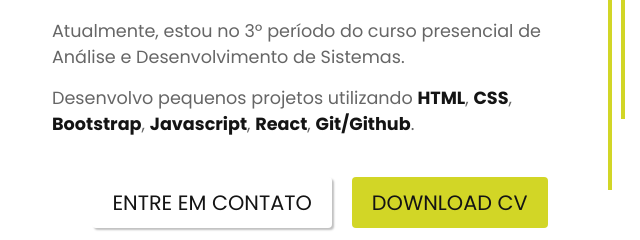
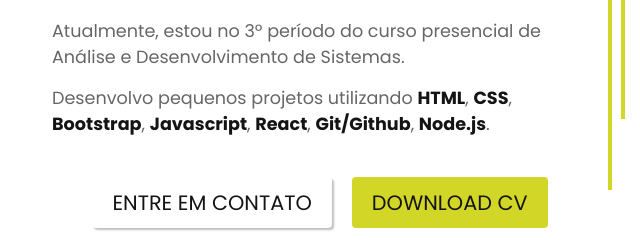
Before and after one commit to jeansouza1994/Portfolio, a plain HTML site: page index.html in a window 1280 px wide. Shown: the part 431-671 px from the top of the page, 88-728 px from the left. Drawn offline with Linux system fonts and the light colour scheme.

Commit message:
add-nova-tecnologia

```diff
--- a/index.html
+++ b/index.html
@@ -67,7 +67,7 @@
         </div>
         <p class="localizacao">Sou Desenvolvedor FrontEnd em processo de aprendizado de BackEnd.</p>
         <p>Atualmente, estou no 3º período do curso presencial de Análise e Desenvolvimento de Sistemas.</p>
-        <p>Desenvolvo pequenos projetos utilizando <span class="negrito">HTML</span>, <span class="negrito">CSS</span>, <span class="negrito">Bootstrap</span>, <span class="negrito">Javascript</span>, <span class="negrito">React</span>, <span class="negrito">Git/Github</span>.</p>
+        <p>Desenvolvo pequenos projetos utilizando <span class="negrito">HTML</span>, <span class="negrito">CSS</span>, <span class="negrito">Bootstrap</span>, <span class="negrito">Javascript</span>, <span class="negrito">React</span>, <span class="negrito">Git/Github</span>, <span class="negrito">Node.js</span>.</p>
         <div class="buttons">
           <a class="bt bt-contato" href="https://wa.me/55021966274445" target="_blank">Entre em contato</a>
           <a class="bt bt-cv" href="Curriculo-do-Jean.pdf" download class="download-button">Download cv</a>
```
